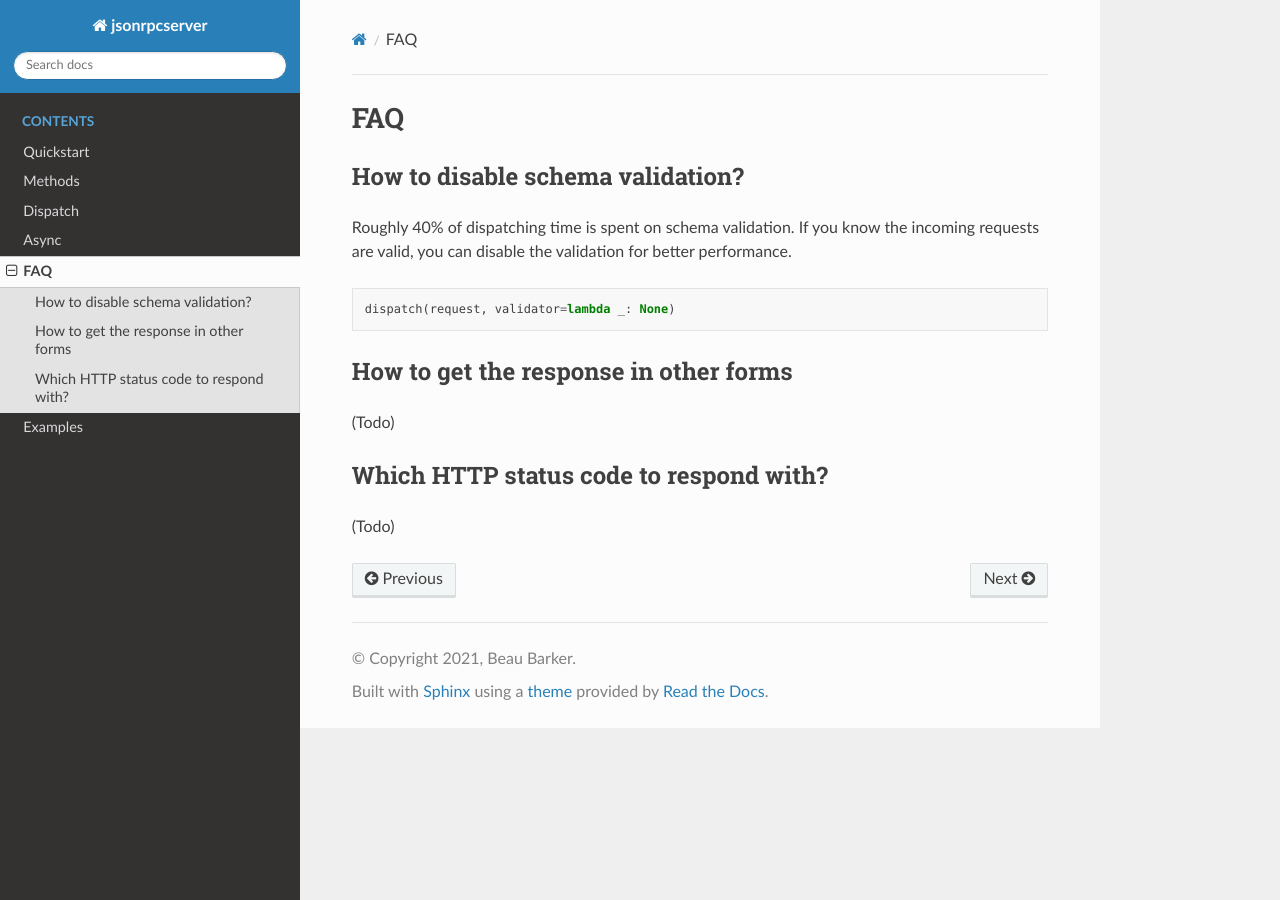
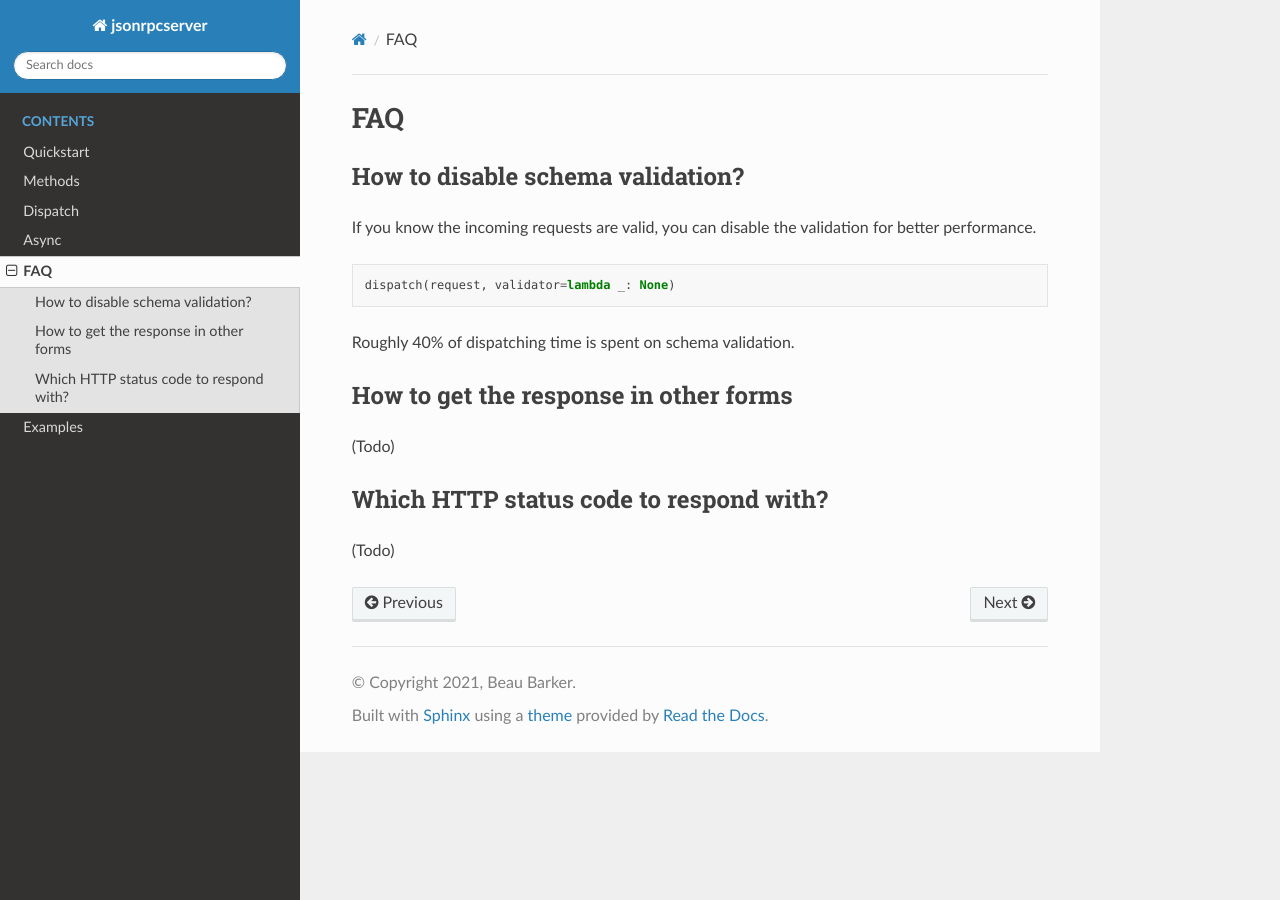
Before and after one commit to explodinglabs/jsonrpcserver, a Sphinx documentation site: the page built from docs/faq.md, in a window 1280 px wide. Built offline with Sphinx 7.4.7 and the Read the Docs theme 2.0.0, drawn with Linux system fonts in a browser that asks for light colours.

Commit message:
Update faq.md

````diff
--- a/docs/faq.md
+++ b/docs/faq.md
@@ -2,13 +2,15 @@
 
 ## How to disable schema validation?
 
-Roughly 40% of dispatching time is spent on schema validation. If you know the
+If you know the
 incoming requests are valid, you can disable the validation for better
 performance.
 
 ```python
 dispatch(request, validator=lambda _: None)
 ```
+
+Roughly 40% of dispatching time is spent on schema validation.
 
 ## How to get the response in other forms
 
````
